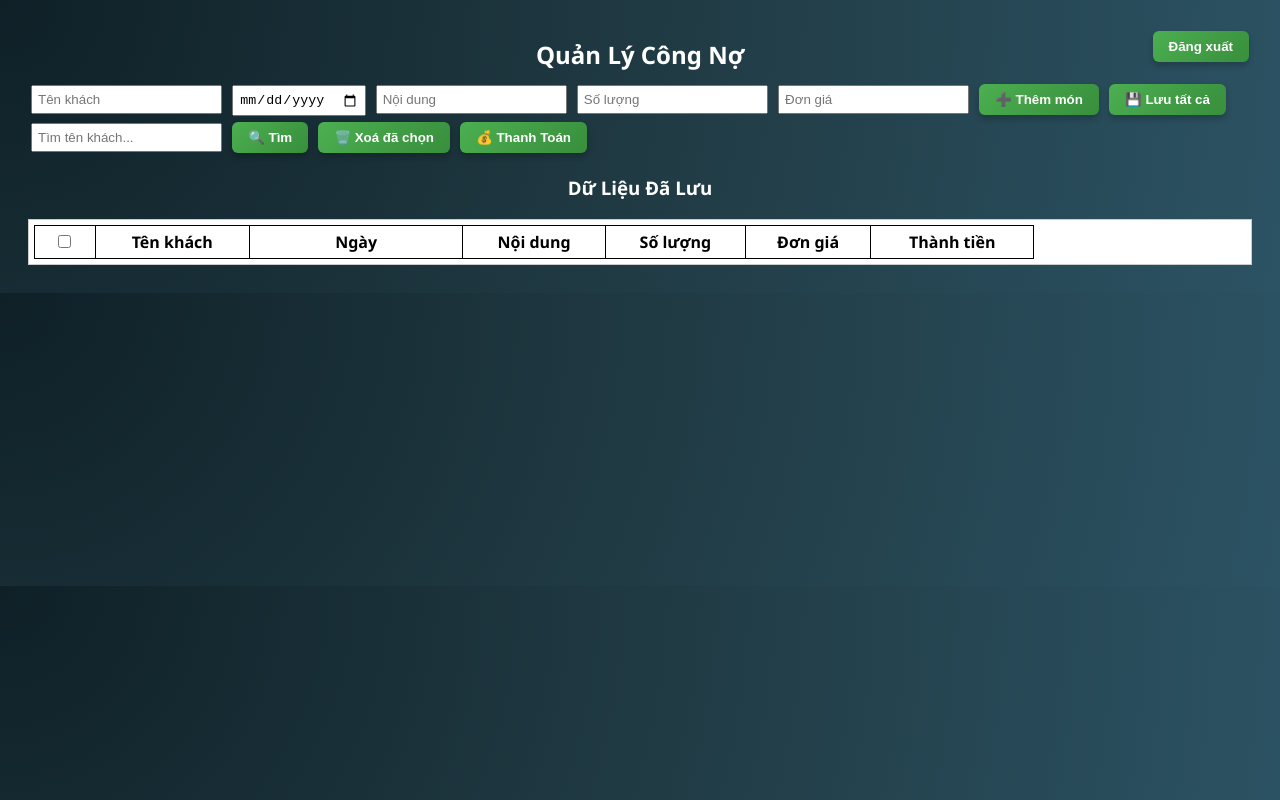
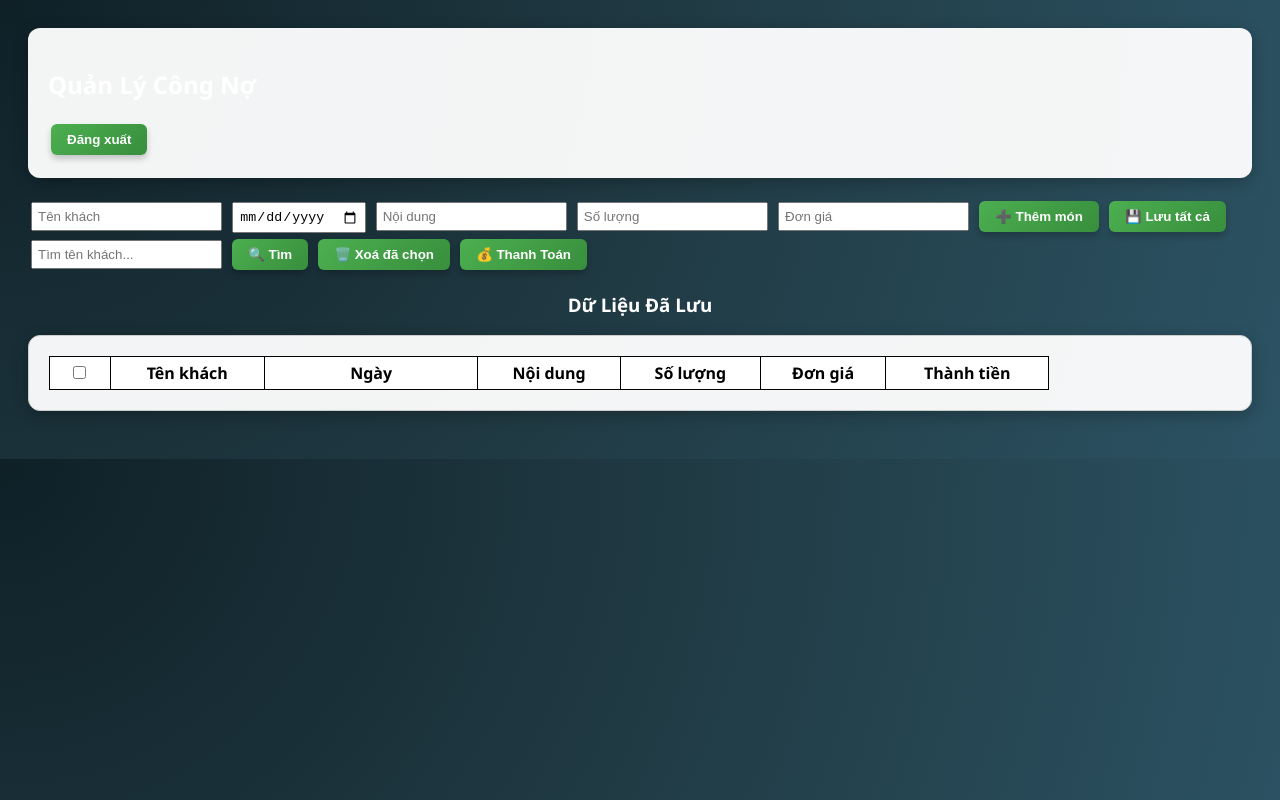
Before and after one commit to hiepdalat/minhchau, a website: page public/congno.html in a window 1280 px wide. Drawn offline with Linux system fonts and the light colour scheme; some packages are replaced by stand-ins of ours; no server answers; a script that the page names is missing.

Commit message:
Update congno.html

```diff
--- a/public/congno.html
+++ b/public/congno.html
@@ -6,7 +6,7 @@
   <link rel="stylesheet" href="/style.css">
 </head>
 <body class="congno-body">
- <div class="header-container">
+ <div class="card">
   <h2>Quản Lý Công Nợ</h2>
   <button onclick="dangXuat()" class="btn-logout">Đăng xuất</button>
 </div>
@@ -20,7 +20,7 @@
   <button onclick="themMon()">➕ Thêm món</button>
   <button onclick="luuTatCa()">💾 Lưu tất cả</button>
 
-  <div id="monTamBox" style="display:none;">
+  <div class="card" id="monTamBox" style="display:none;">
   <h3>Món tạm</h3>
   <table>
     <thead>
@@ -37,7 +37,7 @@
 
   <h3 style="text-align:center;">Dữ Liệu Đã Lưu</h3>
 
-<div class="box-danhsach">
+<div class="card box-danhsach">
   <table>
     <thead>
       <tr>
```
